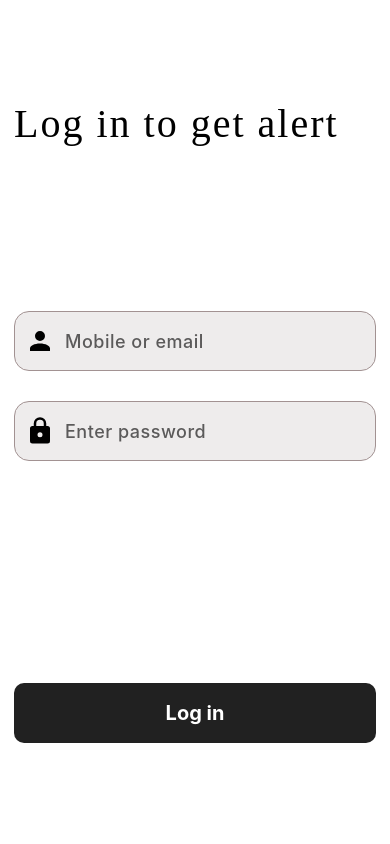
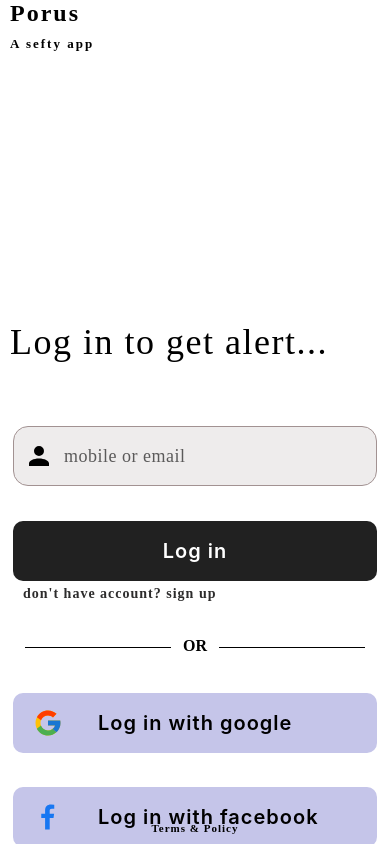
Before and after one commit to PorusOfficial/v1, a React Native app: screen / in a window 390 px wide. Built offline with nearby package versions, Linux system fonts and the light colour scheme.

Commit message:
login page

```diff
--- a/src/App.tsx
+++ b/src/App.tsx
@@ -1,29 +1,17 @@
 import React from 'react';
-import {View, StyleSheet, Text} from 'react-native';
+import {View, StyleSheet, StatusBar} from 'react-native';
 import GlobalStyles from './styles/GlobalStyle';
-import CustomButton from './components/button/CustomButton';
-import InputBox from './components/inputBox/InputBox';
-import UserIcon from './assets/icons/UserIcon';
-import LockIcon from './assets/icons/LockIcon';
+
+import LogIn from './screens/LogIn';
 const App = ()=>{
 
   return(
     <View style={[GlobalStyles.body,styles.container]}>
-       <View style={{flex:1 }}>
-          <Text style={GlobalStyles.InriaBold}>Log in
-          <Text style={GlobalStyles.InriaRegular}> to get alert</Text>
-          </Text>
-        </View>
-      <View style={{gap: 30, flex:2}}>
-        <InputBox placeholder={'Mobile or email'} Icon={UserIcon}/>
-        <InputBox placeholder={'Enter password'} Icon={LockIcon} type={true}/>
-      </View>
-      <View style={{flex: 1}}>
-      <CustomButton name={'Log in'} onPress={()=>1}/>
-
-
-      </View>
-
+       <StatusBar
+        backgroundColor="#fff"
+        barStyle={'dark-content'}
+      />
+      <LogIn />
     </View>
   );
 };
@@ -31,11 +19,8 @@ const App = ()=>{
 const styles = StyleSheet.create({
 
   container :{
-    paddingTop: 100,
+   // paddingTop: StatusBar.currentHeight,
     flex : 1,
-    justifyContent : 'center',
-    //alignItems: 'center',
-    gap : 50,
   },
   txt : {
     fontSize : 30,
--- /dev/null
+++ b/src/assets/icons/FbIcon.jsx
@@ -0,0 +1,19 @@
+import React from 'react';
+import Svg, { Path } from 'react-native-svg';
+import Theme from '../../styles/theme';
+
+const FbIcon = ({ width = 30, height = 30 }) => {
+  return (
+    <Svg
+        xmlns="http://www.w3.org/2000/svg"
+        width={width}
+        height={height}
+        viewBox="0 0 24 24"
+        fill={'#1877f2'}
+    >
+   <Path  d="M15.12 5.32H17V2.14A26 26 0 0 0 14.26 2c-2.72 0-4.58 1.66-4.58 4.7v2.62H6.61v3.56h3.07V22h3.68v-9.12h3.06l.46-3.56h-3.52V7.05c0-1.05.28-1.73 1.76-1.73"/>
+    </Svg>
+  );
+};
+
+export default FbIcon;
--- /dev/null
+++ b/src/assets/icons/GIcon.jsx
@@ -0,0 +1,31 @@
+import React from 'react';
+import Svg, {Path} from 'react-native-svg';
+
+const GIcon = ({width = 30, height = 30}) => {
+  return (
+    <Svg
+      xmlns="http://www.w3.org/2000/svg"
+      width={width}
+      height={height}
+      viewBox="0 0 48 48">
+      <Path
+        fill="#ffc107"
+        d="M43.611 20.083H42V20H24v8h11.303c-1.649 4.657-6.08 8-11.303 8c-6.627 0-12-5.373-12-12s5.373-12 12-12c3.059 0 5.842 1.154 7.961 3.039l5.657-5.657C34.046 6.053 29.268 4 24 4C12.955 4 4 12.955 4 24s8.955 20 20 20s20-8.955 20-20c0-1.341-.138-2.65-.389-3.917"
+      />
+      <Path
+        fill="#ff3d00"
+        d="m6.306 14.691l6.571 4.819C14.655 15.108 18.961 12 24 12c3.059 0 5.842 1.154 7.961 3.039l5.657-5.657C34.046 6.053 29.268 4 24 4C16.318 4 9.656 8.337 6.306 14.691"
+      />
+      <Path
+        fill="#4caf50"
+        d="M24 44c5.166 0 9.86-1.977 13.409-5.192l-6.19-5.238A11.9 11.9 0 0 1 24 36c-5.202 0-9.619-3.317-11.283-7.946l-6.522 5.025C9.505 39.556 16.227 44 24 44"
+      />
+      <Path
+        fill="#1976d2"
+        d="M43.611 20.083H42V20H24v8h11.303a12.04 12.04 0 0 1-4.087 5.571l.003-.002l6.19 5.238C36.971 39.205 44 34 44 24c0-1.341-.138-2.65-.389-3.917"
+      />
+    </Svg>
+  );
+};
+
+export default GIcon;
--- a/src/components/button/CustomButton.jsx
+++ b/src/components/button/PrimaryButton.jsx
@@ -3,7 +3,7 @@ import React, { useState } from 'react';
 import Theme from '../../styles/theme';
 
 
-const CustomButton = ({name, onPress}) => {
+const PrimaryButton = ({name, onPress}) => {
 
   return (
     <Pressable
@@ -13,7 +13,7 @@ const CustomButton = ({name, onPress}) => {
         { backgroundColor: pressed ? '#333333' : Theme.colors.primary },
       ]}
     >
-      <Text style={styles.text}>{name}</Text>
+      <Text style={styles.btnName}>{name}</Text>
     </Pressable>
   );
 };
@@ -33,11 +33,12 @@ const styles = StyleSheet.create({
     alignItems: 'center',
     justifyContent: 'center',
   },
-  text: {
+  btnName: {
     color: Theme.colors.text,
     fontSize: 20,
-    fontWeight: 'bold',
+    fontWeight: '600',
+    letterSpacing : 1,
   },
 });
 
-export default CustomButton;
+export default PrimaryButton;
--- /dev/null
+++ b/src/components/button/SecondaryButton.jsx
@@ -0,0 +1,41 @@
+import {Text, Pressable, StyleSheet, View } from 'react-native';
+import React, { useState } from 'react';
+import Theme from '../../styles/theme';
+
+
+const SecondaryButton = ({name, onPress , Icon = NaN}) => {
+
+  return (
+    <Pressable
+      onPress={onPress}
+      style={({ pressed }) => [
+        styles.button,
+        { backgroundColor: pressed ? '#b5b5e3' : Theme.colors.secondary },
+      ]}
+    >
+      <Icon />
+      <Text style={styles.btnName}>{name}</Text>
+    </Pressable>
+  );
+};
+
+const styles = StyleSheet.create({
+  button: {
+    height : 60,
+    paddingVertical: 10,
+    paddingHorizontal: 20,
+    borderRadius: 10,
+    backgroundColor: Theme.colors.secondary,
+    alignItems: 'center',
+    flexDirection : 'row',
+    columnGap: 35,
+  },
+  btnName: {
+    color: 'black',
+    fontSize: 20,
+    fontWeight: '600',
+    letterSpacing: 1,
+  },
+});
+
+export default SecondaryButton;
--- a/src/components/inputBox/InputBox.jsx
+++ b/src/components/inputBox/InputBox.jsx
@@ -2,6 +2,7 @@ import { StyleSheet, View } from 'react-native';
 import React from 'react';
 import { TextInput } from 'react-native';
 import Theme from '../../styles/theme';
+import GlobalStyles from '../../styles/GlobalStyle';
 
 const InputBox = ({placeholder, Icon, type = false}) => {
   return (
@@ -10,7 +11,7 @@ const InputBox = ({placeholder, Icon, type = false}) => {
       <TextInput
         placeholder={placeholder}
         placeholderTextColor={'#5B5A5A'}
-        style = {styles.input}
+        style = {[GlobalStyles.InterRegular, styles.input]}
         secureTextEntry={type}
         numberOfLines={1}
         multiline={false}
@@ -39,7 +40,6 @@ const styles = StyleSheet.create({
         bordermWidth: 0,
         flex: 1,
         fontSize: 18,
-        fontWeight: '500',
         color : 'black',
         letterSpacing: 0.5,
       },
--- a/src/screens/LogIn.jsx
+++ b/src/screens/LogIn.jsx
@@ -0,0 +1,101 @@
+import {  KeyboardAvoidingView, Platform, ScrollView, StyleSheet, Text, View} from 'react-native';
+import React from 'react';
+import GlobalStyles from '../styles/GlobalStyle';
+import InputBox from '../components/inputBox/InputBox';
+import PrimaryButton from '../components/button/PrimaryButton';
+import UserIcon from '../assets/icons/UserIcon';
+import SecondaryButton from '../components/button/SecondaryButton';
+import FbIcon from '../assets/icons/FbIcon';
+import GIcon from '../assets/icons/GIcon';
+const LogIn = () => {
+  return (
+    <KeyboardAvoidingView behavior={Platform.OS === 'ios' ? 'padding' : 'height'} style={{flex: 1}}>
+    <ScrollView contentContainerStyle={{flexGrow : 1, gap:30}} >
+      <View style={styles.header}>
+        <Text
+          style={[
+            GlobalStyles.InriaBold,
+            {fontSize: 24, letterSpacing: 2, fontWeight: '700'},
+          ]}>
+          Porus{'\n'}
+          <Text
+            style={[
+              GlobalStyles.InriaRegular,
+              {fontSize: 13, lineHeight: 13, letterSpacing: 2},
+            ]}>
+            A sefty app
+          </Text>
+        </Text>
+        <Text style={[GlobalStyles.InriaBold, {fontSize: 36}]}>
+          Log in to
+          <Text style={[GlobalStyles.InriaRegular, {fontSize: 36}]}>
+            {' '}
+            get alert...
+          </Text>
+        </Text>
+      </View>
+
+      <View style={{flex: 2, padding: 3, gap: 35 , marginTop: 30}}>
+        <InputBox placeholder={'mobile or email'} Icon={UserIcon} />
+        <View style={{gap: 5}}>
+          <PrimaryButton name={'Log in'} onPress={() => ' '} />
+          <Text
+            style={[
+              GlobalStyles.InterRegular,
+              {
+                color: '#2D2C2C',
+                marginLeft: 10,
+                letterSpacing: 1,
+                fontWeight: '600',
+              },
+            ]}>
+            don't have account? sign up
+          </Text>
+        </View>
+        <View style={{flexDirection: 'row', justifyContent:'space-evenly'}}>
+          <View style={styles.line} />
+          <Text style={[GlobalStyles.InterRegular, {fontWeight: '700', fontSize: 16}]}>OR</Text>
+          <View style={styles.line} />
+        </View>
+        <View style={{gap: 34}}>
+          <SecondaryButton name={'Log in with google'} onPress={() => ' '} Icon={GIcon}/>
+          <SecondaryButton name={'Log in with facebook'} onPress={() => ' '} Icon={FbIcon} />
+        </View>
+      </View>
+      <Text
+        style={[
+          GlobalStyles.InterRegular,
+          {
+            fontSize: 11,
+            textAlign: 'center',
+            letterSpacing: 1,
+            fontWeight: '600',
+            marginBottom : 10,
+          },
+        ]}>
+        Terms & Policy
+      </Text>
+
+    </ScrollView>
+    </KeyboardAvoidingView>
+  );
+};
+
+export default LogIn;
+
+const styles = StyleSheet.create({
+  main: {
+    rowGap :80,
+  },
+  header: {
+    flex: 2,
+    // borderWidth : 1,
+    justifyContent: 'space-between',
+  },
+  line: {
+    borderTopColor: '#000',
+    borderTopWidth: 1,
+    width: '40%',
+    marginVertical: 10,
+  },
+});
--- a/src/styles/GlobalStyle.js
+++ b/src/styles/GlobalStyle.js
@@ -2,18 +2,17 @@ import { StyleSheet } from 'react-native';
 
 const GlobalStyles = StyleSheet.create({
     body : {
+        flex : 1,
         backgroundColor : 'white',
-        flex: 1,
-        color : 'black',
-        paddingHorizontal: 14,
+        paddingHorizontal: 10,
+        margin  : 0,
 
     },
     InriaBold: {
         fontFamily: 'InriaSans-Bold',
         fontSize: 40,
         color: 'black',
-        letterSpacing:2,
-
+        letterSpacing:1.5,
       },
 
     InriaLight: {
@@ -27,6 +26,12 @@ const GlobalStyles = StyleSheet.create({
         color: 'black',
 
     },
+    InterRegular: {
+        fontFamily: 'InterRegular',
+        fontSize: 14,
+        color: 'black',
+
+    },
 
 
 });
--- a/src/styles/theme.js
+++ b/src/styles/theme.js
@@ -1,10 +1,10 @@
 
 const Theme = {
     colors :  {
-        text: '#fff',
+        text: 'white',
         background: '#fbf8fc',
         primary: '#212121',
-        secondary: '#c3c3e9', //C5C5E9
+        secondary: '#C5C5E9',
         accent: '#1266ed',
         IconColor : 'black',
         secondaryTxtColor : '#A29292',
```
Also changed, not shown: .eslintrc.js, src/assets/fonts/InterRegular.ttf (renamed from src/assets/fonts/Inter-VariableFont_opsz,wght.ttf), 5 other files (tests, documents, lock files or other folders).
